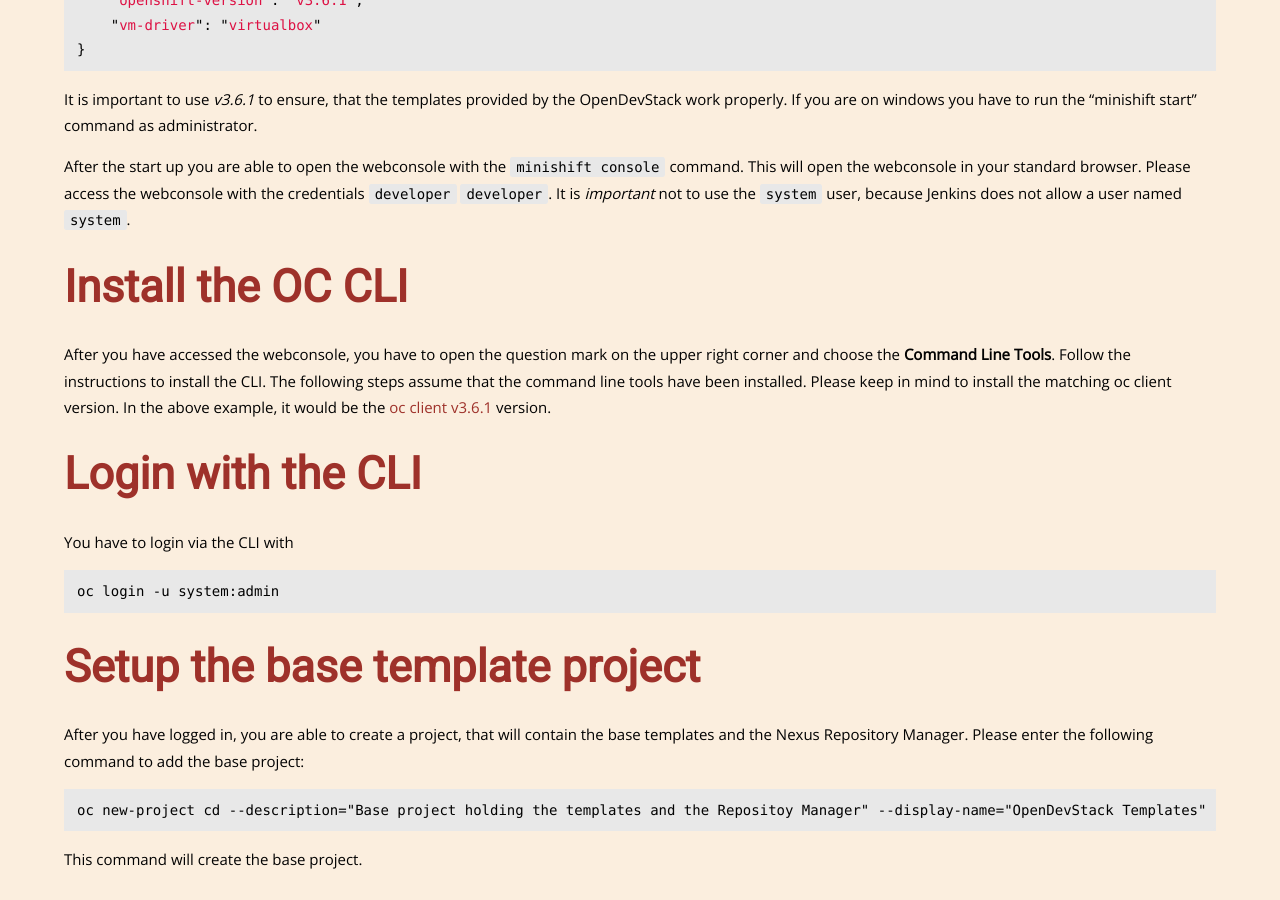
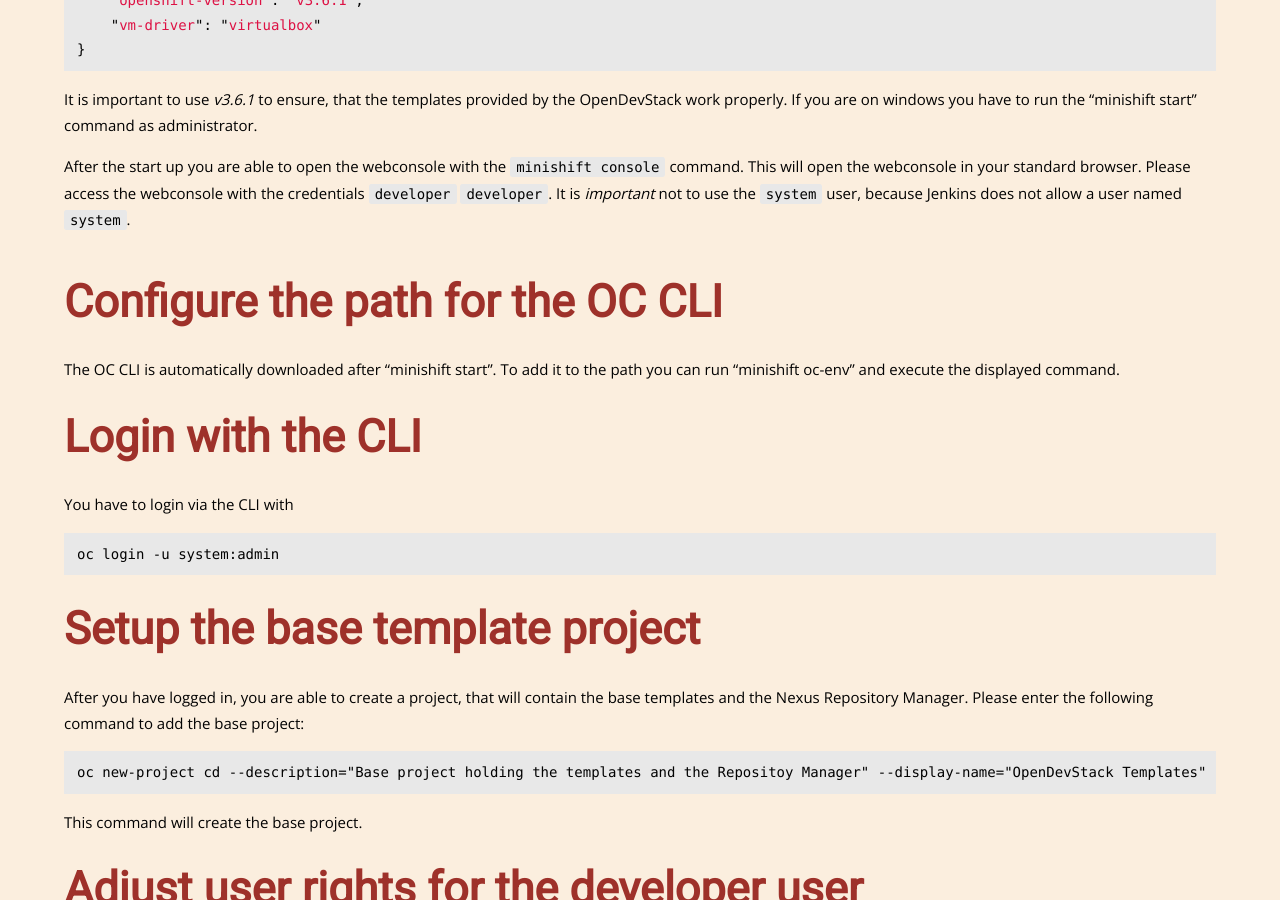
Before and after one commit to opendevstack/opendevstack.github.io, a Jekyll site: the page built from doc/getting-started.md, in a window 1280 px wide and 900 px high, scrolled down 14057 px. Built offline with Jekyll 4.4.1, drawn with Linux system fonts in a browser that asks for light colours; nearby versions of some CDN libraries; our own code applies the rules of GitHub Pages for plain Markdown files; some of the changed text lies outside the part shown.

Commit message:
Added description to add oc to the path

````diff
--- a/doc/getting-started.md
+++ b/doc/getting-started.md
@@ -420,10 +420,11 @@
 Please access the webconsole with the credentials `developer` `developer`.
 It is *important* not to use the `system` user, because Jenkins does not allow a user named `system`.
 
-#### Install the OC CLI
-After you have accessed the webconsole, you have to open the question mark on the upper right corner and choose the **Command Line Tools**.
-Follow the instructions to install the CLI. The following steps assume that the command line tools have been installed.
-Please keep in mind to install the matching oc client version. In the above example, it would be the [oc client v3.6.1](https://github.com/openshift/origin/releases/tag/v3.6.1) version.
+
+### Configure the path for the OC CLI
+The OC CLI is automatically downloaded after "minishift start".
+To add it to the path you can run "minishift oc-env" and execute the
+displayed command.
 
 #### Login with the CLI
 You have to login via the CLI with
@@ -477,7 +478,9 @@
 ```
 /usr/java/jdk1.8.0_172-amd64/jre/bin/keytool -import -alias minishift -keystore /usr/java/jdk1.8.0_172-amd64/jre/lib/security/cacerts -file /tmp/minishift.crt
 ```
-The default password is `changeit`
+<!-- TODO> Is it always java version 172?<-->
+The default password is `changeit`.
+Confirm with yes when ask to trust the certificates.
 Restart the bitbucket service
 ```
 service atlbitbucket restart
````
Also changed, not shown: other parts of doc/getting-started.md (+1 -1 lines).
